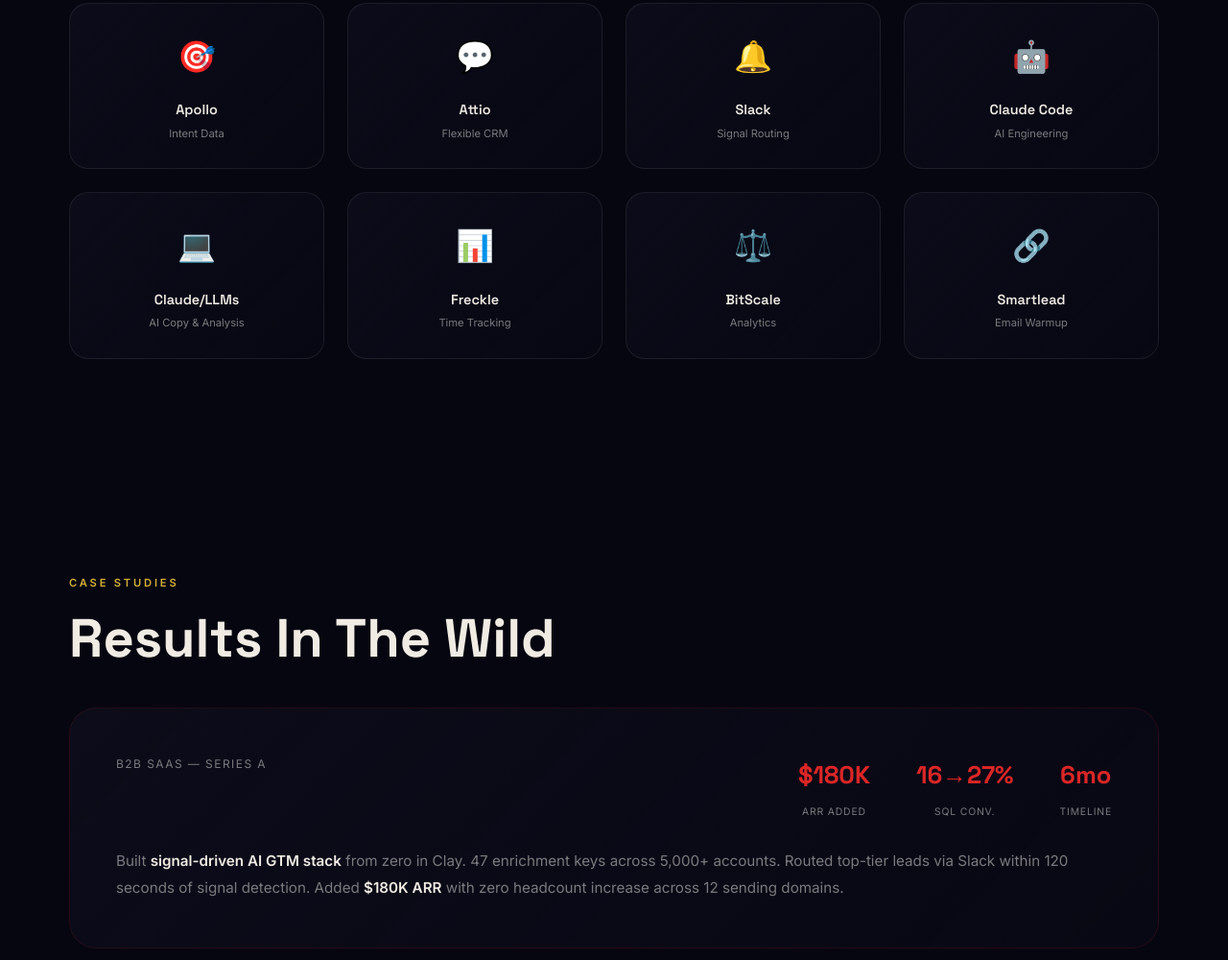
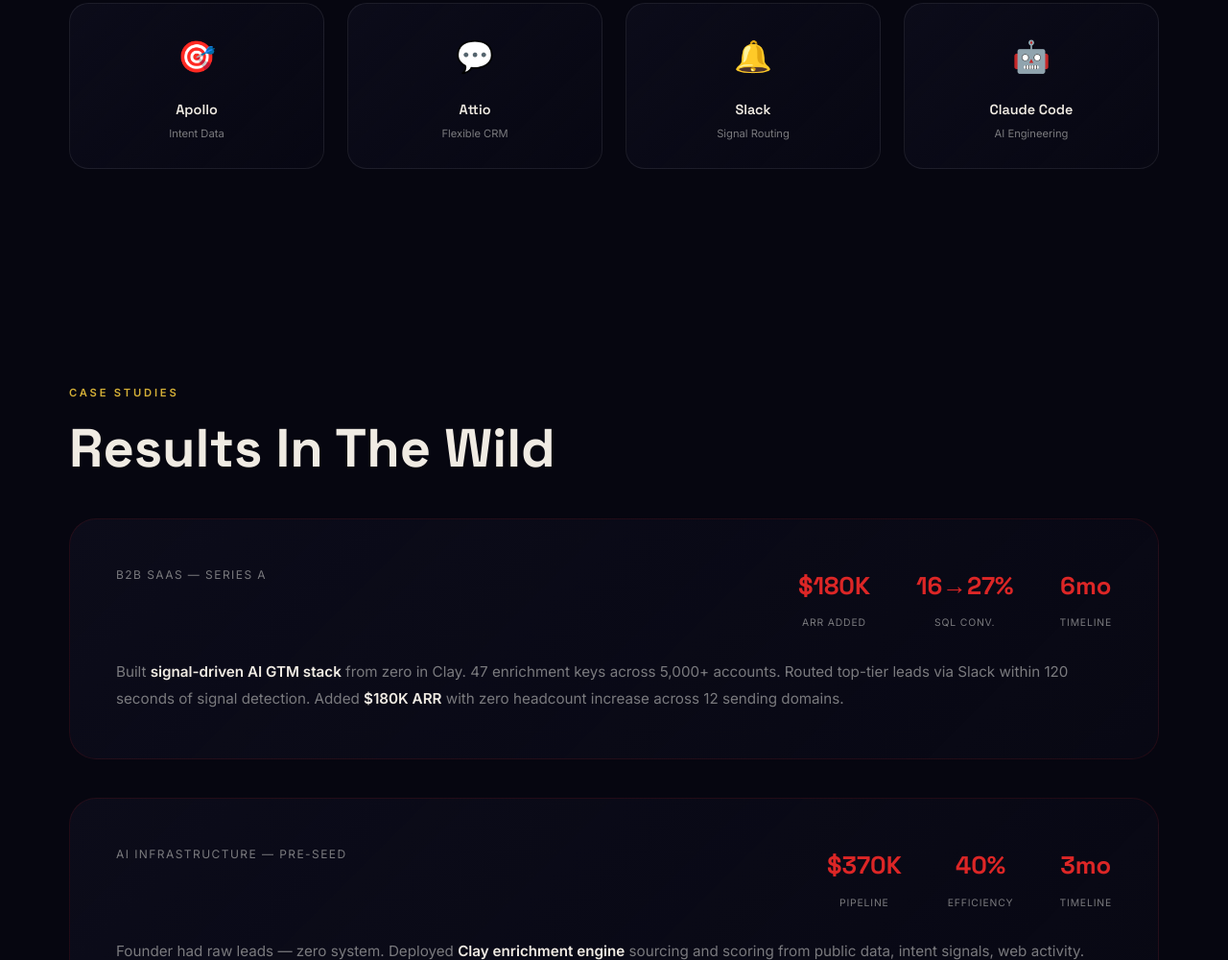
Before and after one commit to rasulshaikh/rasul-site, a plain HTML site: page index.html in a window 1280 px wide. Shown: the part 5220-6220 px from the top of the page at 96% size. Drawn offline with Linux system fonts and the light colour scheme.

Commit message:
v4: removed Freckle, BitScale, Smartlead from tech stack

```diff
--- a/index.html
+++ b/index.html
@@ -430,10 +430,6 @@
     <div class="sk" data-reveal><span class="ico">💬</span><div class="skn">Attio</div><div class="skd">Flexible CRM</div></div>
     <div class="sk" data-reveal><span class="ico">🔔</span><div class="skn">Slack</div><div class="skd">Signal Routing</div></div>
     <div class="sk" data-reveal><span class="ico">🤖</span><div class="skn">Claude Code</div><div class="skd">AI Engineering</div></div>
-    <div class="sk" data-reveal><span class="ico">💻</span><div class="skn">Claude/LLMs</div><div class="skd">AI Copy & Analysis</div></div>
-    <div class="sk" data-reveal><span class="ico">📊</span><div class="skn">Freckle</div><div class="skd">Time Tracking</div></div>
-    <div class="sk" data-reveal><span class="ico">⚖️</span><div class="skn">BitScale</div><div class="skd">Analytics</div></div>
-    <div class="sk" data-reveal><span class="ico">🔗</span><div class="skn">Smartlead</div><div class="skd">Email Warmup</div></div>
   </div>
 </section>
 
@@ -671,20 +667,16 @@
 function draw(){
   gctx.fillStyle='#030306';
   gctx.fillRect(0,0,850,450);
-  // Stars background
   gctx.fillStyle='rgba(255,255,255,0.25)';
   for(let i=0;i<60;i++) gctx.fillRect(Math.random()*850,Math.random()*450,1,1);
-  // Ship
   gctx.fillStyle='#dc2626';
   gctx.beginPath();
   gctx.moveTo(ship.x,ship.y-ship.h/2);
   gctx.lineTo(ship.x-ship.w/2,ship.y+ship.h/2);
   gctx.lineTo(ship.x+ship.w/2,ship.y+ship.h/2);
   gctx.fill();
-  // Engine glow
   gctx.fillStyle='rgba(212,175,55,0.6)';
   gctx.fillRect(ship.x-6,ship.y+ship.h/2-5,12,8);
-  // Bullets
   gctx.fillStyle='#d4af37';
   bullets.forEach(b=>{
     gctx.fillRect(b.x-3,b.y-10,6,15);
@@ -692,7 +684,6 @@
     gctx.fillRect(b.x-1,b.y-6,2,8);
     gctx.fillStyle='#d4af37';
   });
-  // Enemies
   enemies.forEach(e=>{
     gctx.fillStyle='#dc2626';
     gctx.fillRect(e.x-e.w/2,e.y,e.w,e.h);
```
